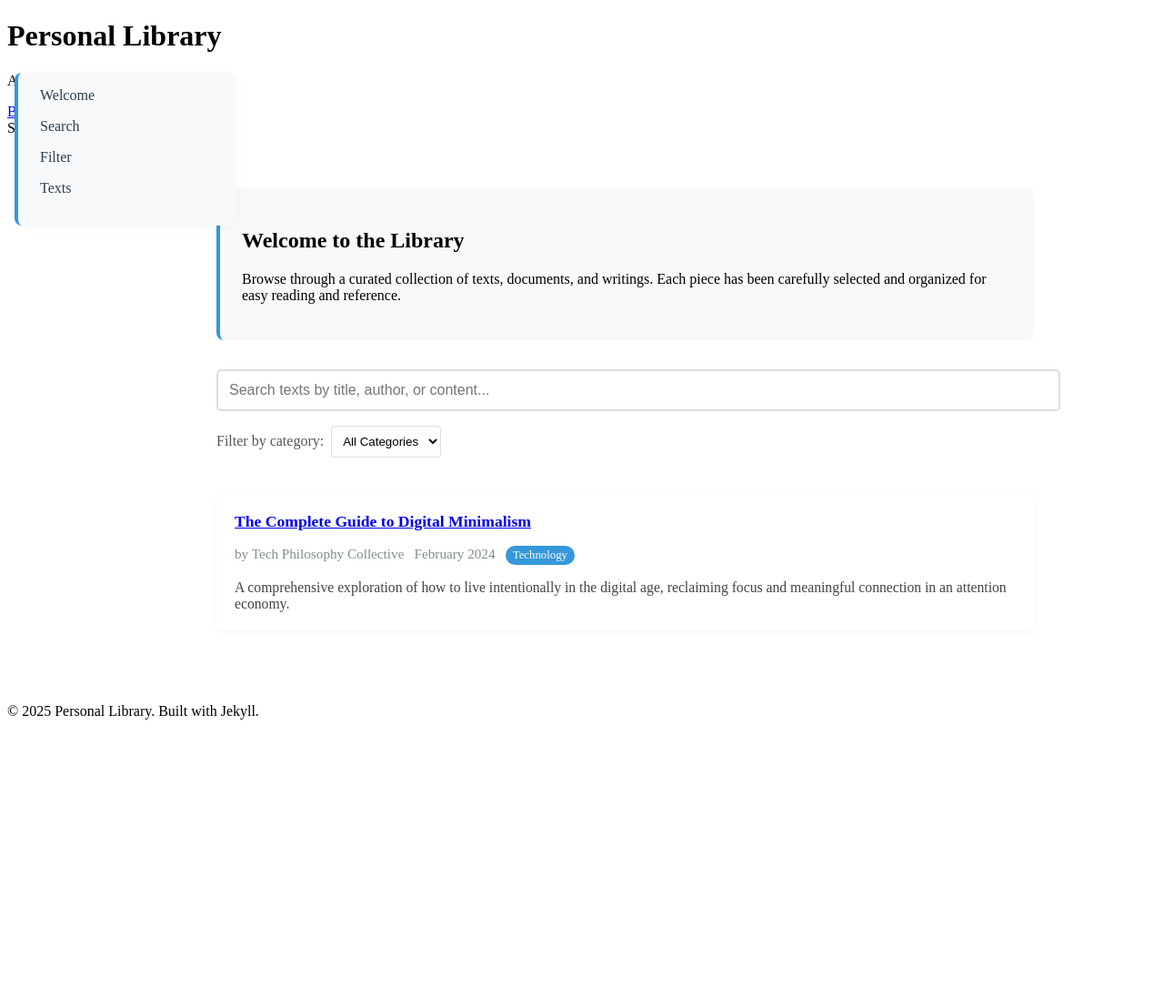
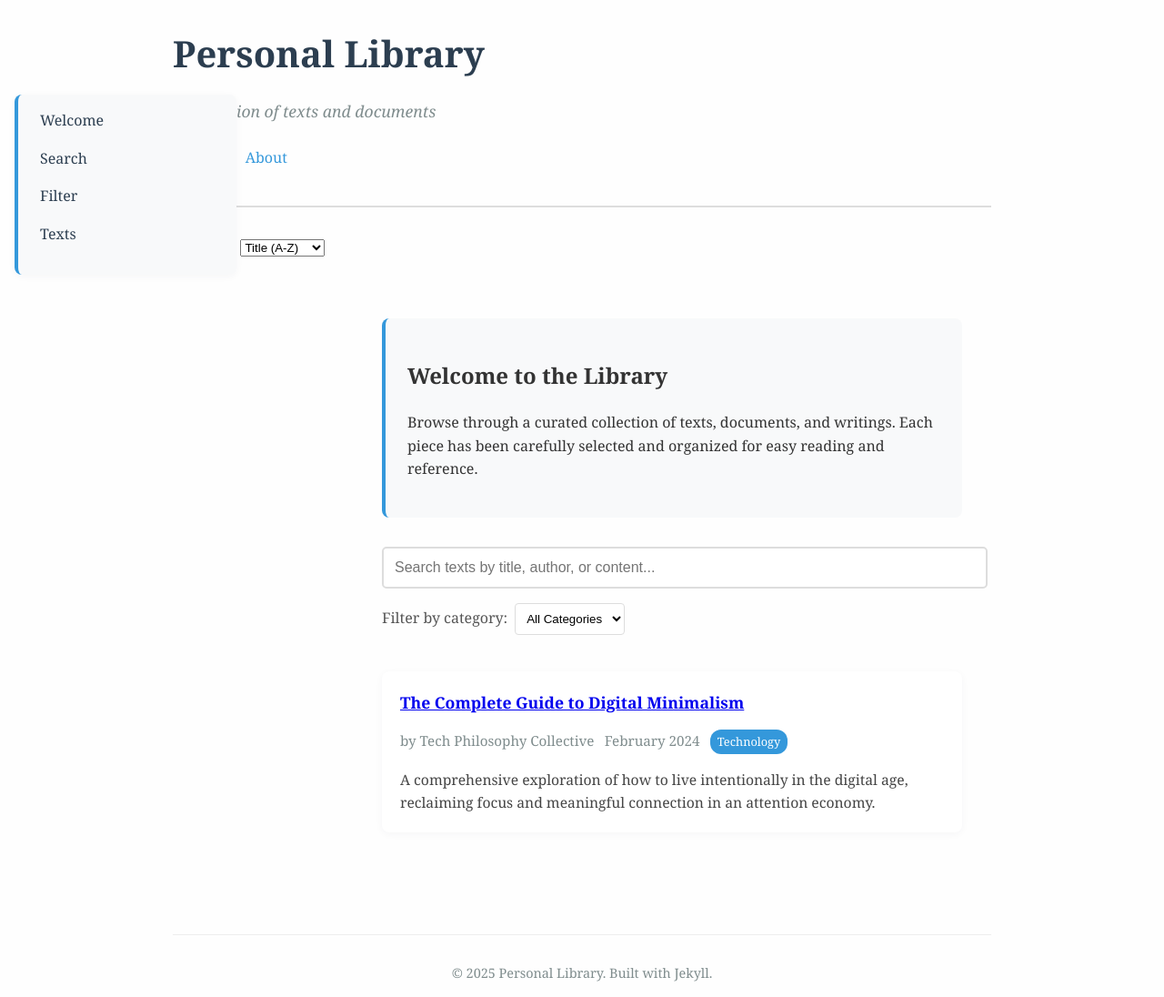
Before and after one commit to merdeki/kutuphane, a Jekyll site: the page built from index.html, in a window 1280 px wide. Shown: the whole page at 91% size. Built offline with Jekyll 4.4.1, drawn with Linux system fonts in a browser that asks for light colours; before the commit the page ends 900 px from its top, so only the background shows below that.

Commit message:
Update default.html

```diff
--- a/_layouts/default.html
+++ b/_layouts/default.html
@@ -5,7 +5,84 @@
     <meta name="viewport" content="width=device-width, initial-scale=1.0">
     <title>{% if page.title %}{{ page.title }} | {% endif %}{{ site.title }}</title>
     <style>
-        /* ... your existing styles ... */
+        body {
+            font-family: 'Georgia', 'Times New Roman', serif;
+            line-height: 1.6;
+            color: #333;
+            background-color: #fefefe;
+            max-width: 900px;
+            margin: 0 auto;
+            padding: 0 20px;
+        }
+        header {
+            border-bottom: 2px solid #ddd;
+            margin-bottom: 2rem;
+            padding-bottom: 1rem;
+        }
+        h1 {
+            color: #2c3e50;
+            font-size: 2.5rem;
+            margin-bottom: 0.5rem;
+        }
+        .subtitle {
+            color: #7f8c8d;
+            font-style: italic;
+            font-size: 1.1rem;
+        }
+        nav {
+            margin: 1.5rem 0;
+        }
+        nav a {
+            color: #3498db;
+            text-decoration: none;
+            margin-right: 1rem;
+            font-weight: 500;
+        }
+        nav a.current {
+            color: #2c3e50 !important;
+            font-weight: bold;
+        }
+        nav a:hover {
+            text-decoration: underline;
+        }
+        main {
+            margin: 2rem 0;
+            min-height: 60vh;
+        }
+        .sort-bar {
+            margin-bottom: 1.5rem;
+            display: flex;
+            align-items: center;
+            gap: 1rem;
+        }
+        .sort-bar label {
+            font-weight: 500;
+            color: #2c3e50;
+        }
+        footer {
+            border-top: 1px solid #eee;
+            margin-top: 3rem;
+            padding-top: 1rem;
+            text-align: center;
+            color: #7f8c8d;
+            font-size: 0.9rem;
+        }
+        @media (max-width: 600px) {
+            body {
+                padding: 0 10px;
+            }
+            h1 {
+                font-size: 2rem;
+            }
+            .sort-bar {
+                flex-direction: column;
+                align-items: flex-start;
+            }
+            nav a {
+                display: block;
+                margin: 0.5rem 0 0 0;
+            }
+        }
     </style>
 </head>
 <body>
@@ -20,18 +97,15 @@
 
     <main>
         {% if page.url == "/" %}
-        <div style="margin-bottom: 1.5rem;">
-            <form id="sort-form" style="display: flex; align-items: center; gap: 1rem;">
+        <div class="sort-bar">
             <label for="sort-by">Sort by:</label>
             <select id="sort-by" name="sort-by" onchange="sortLibrary()">
                 <option value="title">Title (A-Z)</option>
                 <option value="author">Author</option>
                 <option value="date">Date Added</option>
             </select>
-            </form>
         </div>
         <script>
-            // Placeholder: You can implement actual sorting logic as needed
             function sortLibrary() {
                 const sortBy = document.getElementById('sort-by').value;
                 alert('Sorting by: ' + sortBy + ' (implement sorting logic)');
```
Lines whose indentation alone changed are shown as unchanged.
